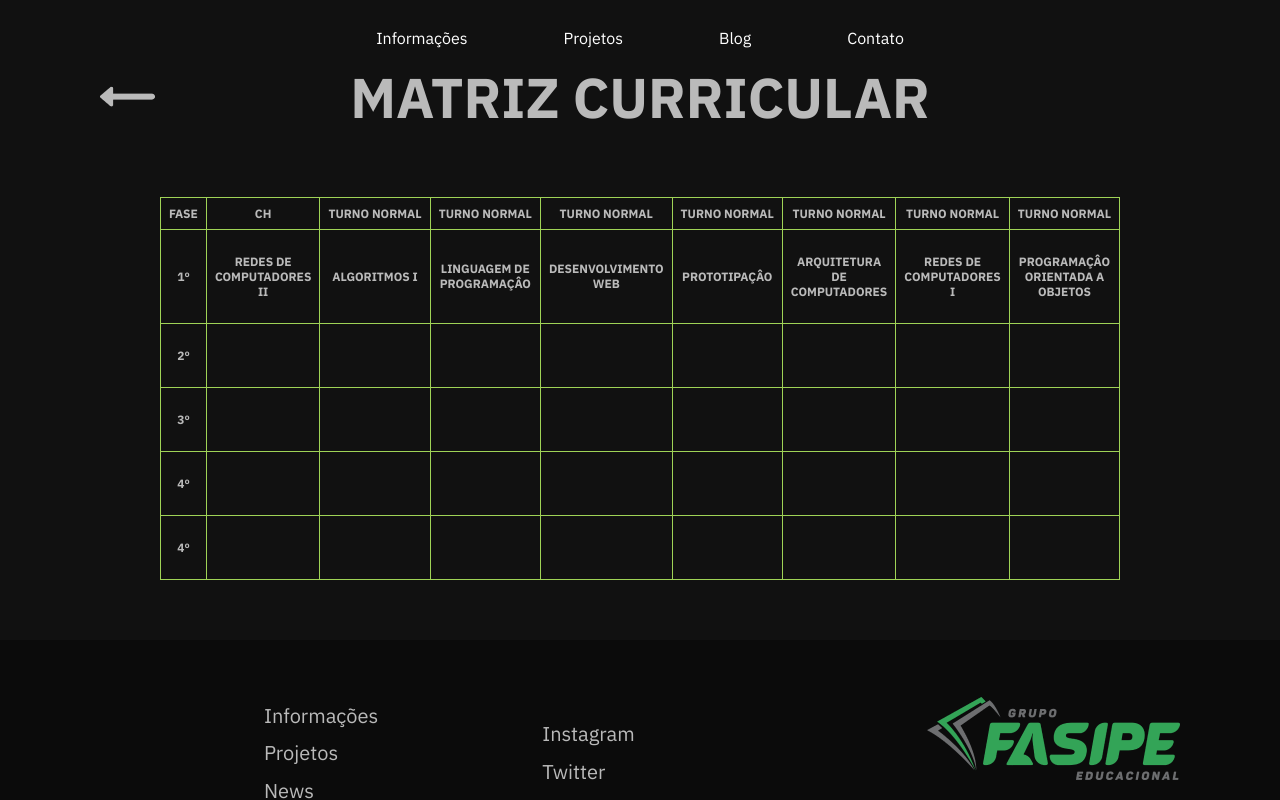
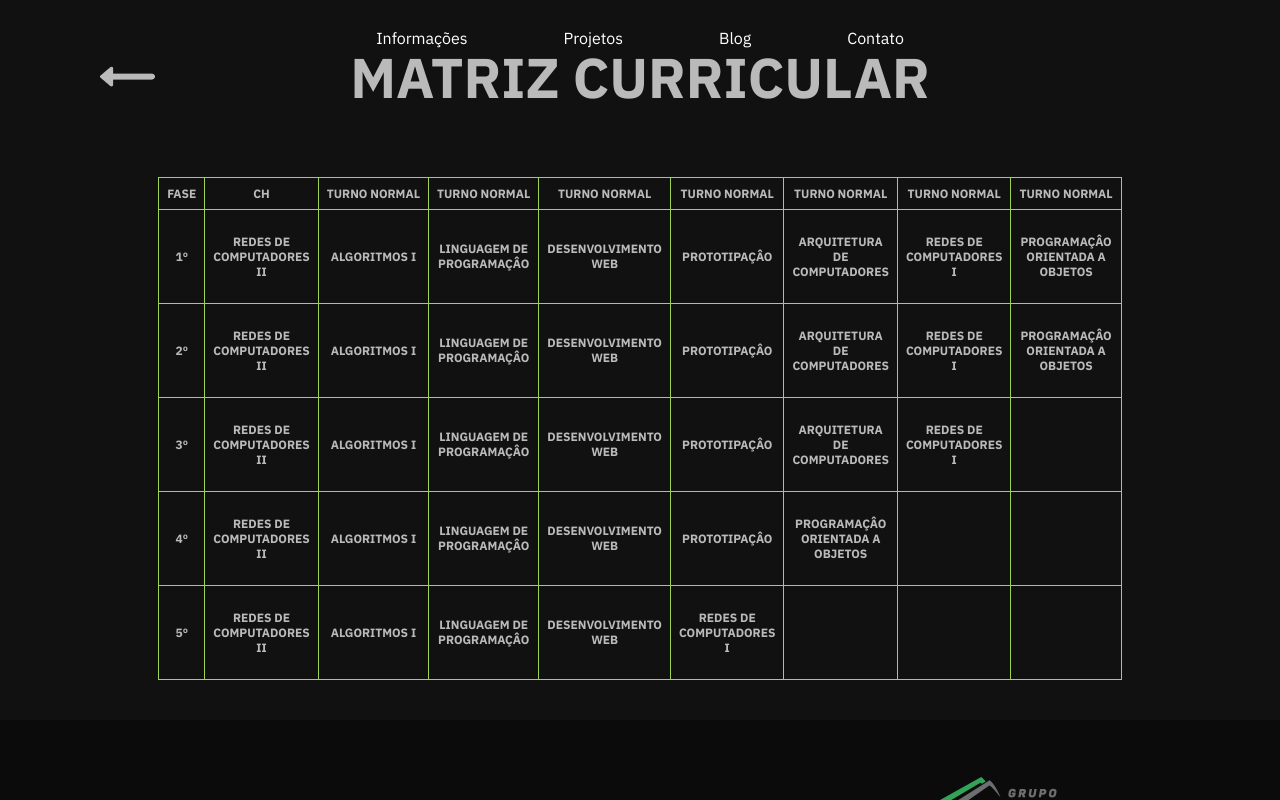
Before and after one commit to luan-hubner/ads-interdisciplinar, a Next.js app: page /matriz in a window 1280 px wide. Shown: the top 800 px of the page. Built offline with nearby package versions, Linux system fonts and the light colour scheme.

Commit message:
feat: add new interface dependencies and study section modal

```diff
--- a/components/Footer.tsx
+++ b/components/Footer.tsx
@@ -1,3 +1,5 @@
+import { Link } from 'react-scroll'
+
 import styles from '../styles/components/Footer.module.css'
 
 export default function Footer() {
@@ -6,15 +8,21 @@ export default function Footer() {
       <div className={styles.container}>
         <div className={styles.links}>
           <div className={styles.list}>
-            <a href="">Informações</a>
-            <a href="">Projetos</a>
-            <a href="">News</a>
-            <a href="">Blog</a>
-            <a href="">Contato</a>
+            <Link to="introduction" smooth={true} duration={600}>
+              <a href="javascript:void(0);">Informações</a>
+            </Link>
+            <Link to="projects" smooth={true} duration={600}>
+              <a href="javascript:void(0);">Projetos</a>
+            </Link>
+            <Link to="blog" smooth={true} duration={600}>
+              <a href="javascript:void(0);">Blog</a>
+            </Link>
+            <a href="#">Contato</a>
           </div>
           <div className={styles.list}>
-            <a href="">Instagram</a>
-            <a href="">Twitter</a>
+            <a href="https://www.instagram.com/adsunifasipe/" target="_blank">
+              Instagram
+            </a>
             <a href="">Facebook</a>
             <a href="">YouTube</a>
           </div>
@@ -24,8 +32,7 @@ export default function Footer() {
           <img src="/assets/images/fasipe.png" alt="Fasipe Logo" />
 
           <span>
-            código fonte{' '}
-            <img src="/assets/images/mini-github.png" alt="GitHub Logo" />
+            código fonte <img src="/assets/images/mini-github.png" alt="GitHub Logo" />
           </span>
         </div>
       </div>
--- a/package.json
+++ b/package.json
@@ -12,11 +12,15 @@
     "@types/node": "18.11.9",
     "@types/react": "18.0.25",
     "@types/react-dom": "18.0.9",
+    "@types/react-modal": "^3.13.1",
+    "@types/react-scroll": "^1.8.5",
     "eslint": "8.28.0",
     "eslint-config-next": "13.0.4",
     "next": "13.0.4",
     "react": "18.2.0",
     "react-dom": "18.2.0",
+    "react-modal": "^3.16.1",
+    "react-scroll": "^1.8.8",
     "typescript": "4.9.3"
   }
 }
--- a/pages/matriz/index.tsx
+++ b/pages/matriz/index.tsx
@@ -5,12 +5,12 @@ import styles from '../../styles/pages/Matriz.module.css'
 
 export default function Matriz() {
   return (
-    <main className={styles.main}>
+    <div className={styles.main}>
       <Header />
 
       <div className={styles.container}>
         <h1>
-          <img src="/assets/images/arrow-back.png" alt="Voltar" />
+          <img src="/assets/images/arrow-back.png" alt="Voltar" onClick={() => (window.location.href = '/')} />
           MATRIZ CURRICULAR
         </h1>
 
@@ -41,44 +41,44 @@ export default function Matriz() {
             </tr>
             <tr>
               <td>2º</td>
+              <td>REDES DE COMPUTADORES II</td>
+              <td>ALGORITMOS I</td>
+              <td>LINGUAGEM DE PROGRAMAÇÂO</td>
+              <td>DESENVOLVIMENTO WEB</td>
+              <td>PROTOTIPAÇÂO</td>
+              <td>ARQUITETURA DE COMPUTADORES</td>
+              <td>REDES DE COMPUTADORES I</td>
+              <td>PROGRAMAÇÂO ORIENTADA A OBJETOS</td>
+            </tr>
+            <tr>
+              <td>3º</td>
+              <td>REDES DE COMPUTADORES II</td>
+              <td>ALGORITMOS I</td>
+              <td>LINGUAGEM DE PROGRAMAÇÂO</td>
+              <td>DESENVOLVIMENTO WEB</td>
+              <td>PROTOTIPAÇÂO</td>
+              <td>ARQUITETURA DE COMPUTADORES</td>
+              <td>REDES DE COMPUTADORES I</td>
               <td></td>
-              <td></td>
-              <td></td>
-              <td></td>
-              <td></td>
-              <td></td>
+            </tr>
+            <tr>
+              <td>4º</td>
+              <td>REDES DE COMPUTADORES II</td>
+              <td>ALGORITMOS I</td>
+              <td>LINGUAGEM DE PROGRAMAÇÂO</td>
+              <td>DESENVOLVIMENTO WEB</td>
+              <td>PROTOTIPAÇÂO</td>
+              <td>PROGRAMAÇÂO ORIENTADA A OBJETOS</td>
               <td></td>
               <td></td>
             </tr>
             <tr>
-              <td>3º</td>
-              <td></td>
-              <td></td>
-              <td></td>
-              <td></td>
-              <td></td>
-              <td></td>
-              <td></td>
-              <td></td>
-            </tr>
-            <tr>
-              <td>4º</td>
-              <td></td>
-              <td></td>
-              <td></td>
-              <td></td>
-              <td></td>
-              <td></td>
-              <td></td>
-              <td></td>
-            </tr>
-            <tr>
-              <td>4º</td>
-              <td></td>
-              <td></td>
-              <td></td>
-              <td></td>
-              <td></td>
+              <td>5º</td>
+              <td>REDES DE COMPUTADORES II</td>
+              <td>ALGORITMOS I</td>
+              <td>LINGUAGEM DE PROGRAMAÇÂO</td>
+              <td>DESENVOLVIMENTO WEB</td>
+              <td>REDES DE COMPUTADORES I</td>
               <td></td>
               <td></td>
               <td></td>
@@ -88,6 +88,6 @@ export default function Matriz() {
       </div>
 
       <Footer />
-    </main>
+    </div>
   )
 }
--- a/styles/Home.module.css
+++ b/styles/Home.module.css
@@ -90,7 +90,7 @@
   color: var(--background-default);
 }
 
-.main .introduction img {
+.main .introduction .arrow__down {
   cursor: pointer;
   position: absolute;
   bottom: 4rem;
--- a/styles/pages/Matriz.module.css
+++ b/styles/pages/Matriz.module.css
@@ -4,7 +4,7 @@
 }
 
 .main .container {
-  height: 80vh;
+  height: 90vh;
   max-width: 1080px;
   width: 100%;
   margin: 0 auto;
```
Also changed, not shown: components/ModalTopic.tsx (added, +44 -0 lines), pages/index.tsx (+66 -79 lines), 1 other file (tests, documents, lock files or other folders).
